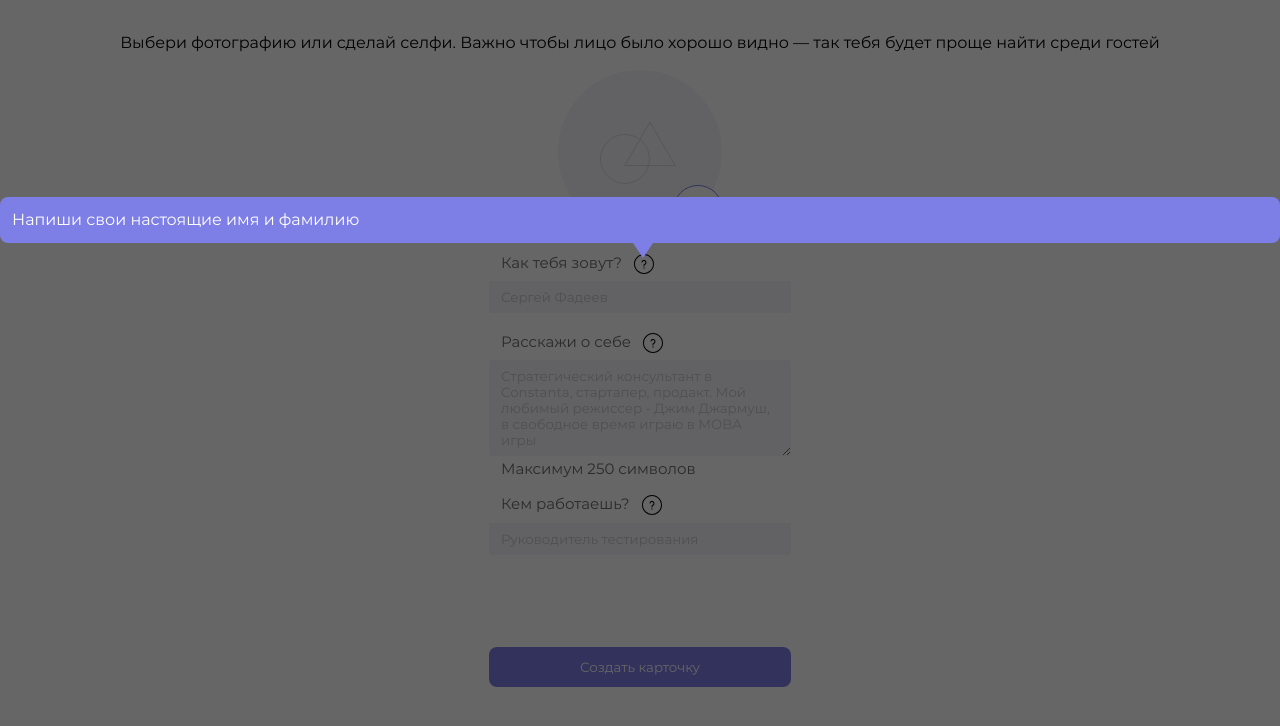
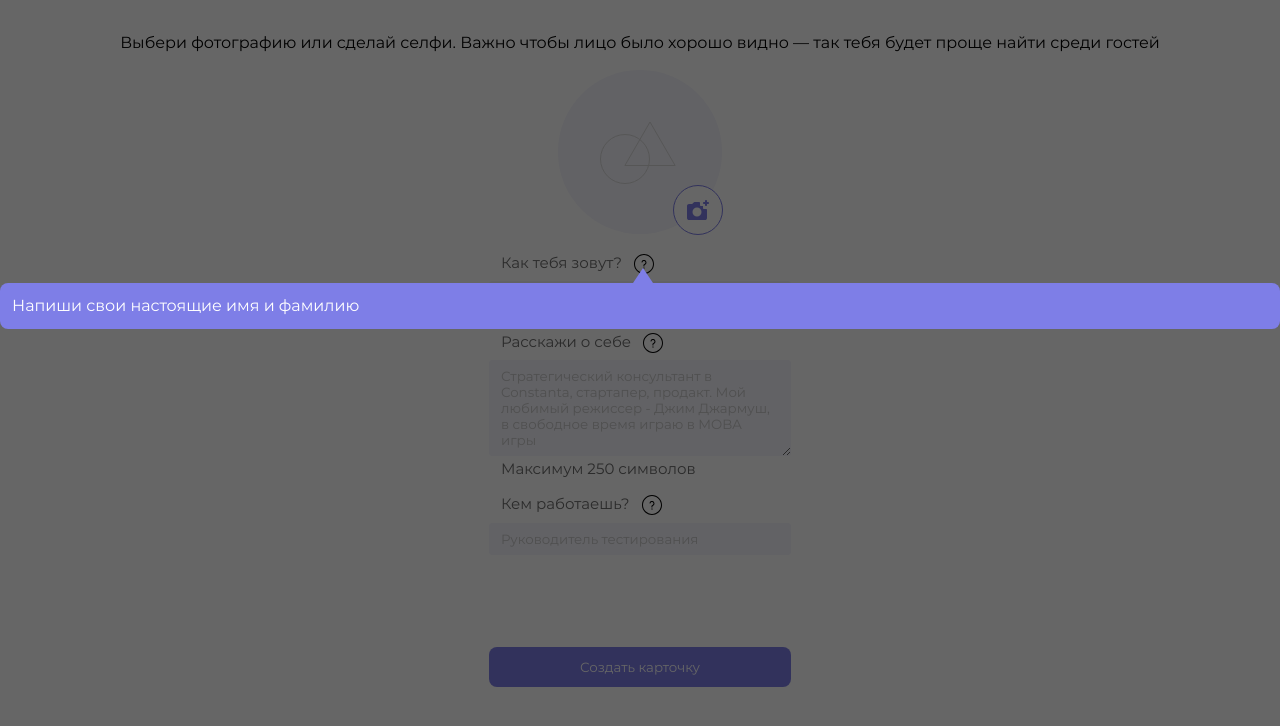
Before and after one commit to accrrsd/Weetalk, a React (Create React App) app: page /#/login in a window 1280 px wide. Both pictures are taken after a click on the element 643 px from the left and 263 px from the top of the page. Shown: the top 726 px of the page. Built offline with nearby package versions, Linux system fonts and the light colour scheme.

Commit message:
tip tongue up + little changes in style

```diff
--- a/src/components/tip-modal/tip-modal.module.css
+++ b/src/components/tip-modal/tip-modal.module.css
@@ -18,10 +18,17 @@
 
 .tongue {
   position: absolute;
-  bottom: -15px;
   width: 0;
   height: 0;
   border-style: solid;
+}
+.tongueDown {
+  bottom: -15px;
   border-width: 15px 10px 0 10px;
   border-color: var(--main2) transparent transparent transparent;
 }
+.tongueUp {
+  top: -15px;
+  border-width: 0 10px 15px 10px;
+  border-color: transparent transparent var(--main2) transparent;
+}
--- a/src/components/tip-modal/tip-modal.tsx
+++ b/src/components/tip-modal/tip-modal.tsx
@@ -6,7 +6,17 @@ import style from './tip-modal.module.css'
 
 const modalsContainer = document.querySelector('#modals')
 
-export const TipModal = ({ message, onClick, offset }: { message: string; onClick: () => void; offset: TTipPopupOffset }) => {
+export const TipModal = ({
+  message,
+  onClick,
+  offset,
+  tongue = 'bottom',
+}: {
+  message: string
+  onClick: () => void
+  offset: TTipPopupOffset
+  tongue?: 'top' | 'bottom'
+}) => {
   const [size, setSize] = useState<number>(0)
   const ref = useRef<HTMLDivElement>(null)
   useLayoutEffect(() => {
@@ -17,10 +27,10 @@ export const TipModal = ({ message, onClick, offset }: { message: string; onClic
 
   return createPortal(
     <>
-      <div ref={ref} className={style.wrapper} style={{ top: offset.top - size - 20 }}>
+      <div ref={ref} className={style.wrapper} style={tongue === 'bottom' ? { top: offset.top - size - 20 } : { top: offset.top + 20 }}>
         <div className={style.content} onClick={(e) => e.stopPropagation()}>
           <span className={style.message}>{message}</span>
-          <div className={style.tongue} style={{ left: offset.left - 10 }}></div>
+          <div className={`${style.tongue} ${tongue === 'bottom' ? style.tongueDown : style.tongueUp}`} style={{ left: offset.left - 10 }}></div>
         </div>
       </div>
       <ModalOverlay onClick={onClick} />
--- a/src/components/tip/tip.tsx
+++ b/src/components/tip/tip.tsx
@@ -3,14 +3,25 @@ import { ReactComponent as TipIcon } from '../../images/tip.svg'
 import { useState } from 'react'
 import { TipModal } from '../tip-modal/tip-modal'
 import { TTipPopupOffset } from '../../utils/types'
-export const Tip = ({ text, color, tail, additionStyle }: { text: string; additionStyle?: string; color?: string; tail?: boolean }) => {
+export const Tip = ({
+  text,
+  color,
+  additionStyle,
+  modalDirection = 'up',
+}: {
+  text: string
+  additionStyle?: string
+  color?: string
+  modalDirection?: 'up' | 'down'
+}) => {
   const [popupOffset, setPopupOffset] = useState<null | TTipPopupOffset>(null)
+  const tongueDirection = modalDirection === 'down' ? 'top' : 'bottom'
   return (
     <>
       <div className={style.wrapper} onClick={(e) => setPopupOffset({ top: e.pageY, left: e.pageX })}>
         <TipIcon className={`${style.tip} ${additionStyle || ''}`} style={{ color }} />
       </div>
-      {popupOffset && <TipModal message={text} onClick={() => setPopupOffset(null)} offset={popupOffset} />}
+      {popupOffset && <TipModal message={text} onClick={() => setPopupOffset(null)} offset={popupOffset} tongue={tongueDirection} />}
     </>
   )
 }
--- a/src/components/user-information/user-information.tsx
+++ b/src/components/user-information/user-information.tsx
@@ -34,7 +34,7 @@ export const UserInformation = ({
       <AddPhoto formHook={formHook} inputName="photo" onChange={onPhotoChange} onChangeStyle={onPhotoChangeStyle} />
       <div className={style.infoQuestionWrapper}>
         <span className={style.infoQuestion}>
-          Как тебя зовут? <Tip color="black" text={'Напиши свои настоящие имя и фамилию'} />
+          Как тебя зовут? <Tip color="black" text={'Напиши свои настоящие имя и фамилию'} modalDirection="down" />
         </span>
         <input
           {...register('name', { required: 'Поле обязательное для заполнения' })}
@@ -48,7 +48,7 @@ export const UserInformation = ({
       <div className={style.infoQuestionWrapper}>
         <span className={style.infoQuestion}>
           Расскажи о себе
-          <Tip color="black" text={'Расскажи, чем занимаешься, какие у тебя есть рабочие интересы и хобби'} />
+          <Tip color="black" text={'Расскажи, чем занимаешься, какие у тебя есть рабочие интересы и хобби'} modalDirection="down" />
         </span>
         <textarea
           maxLength={250}
```
